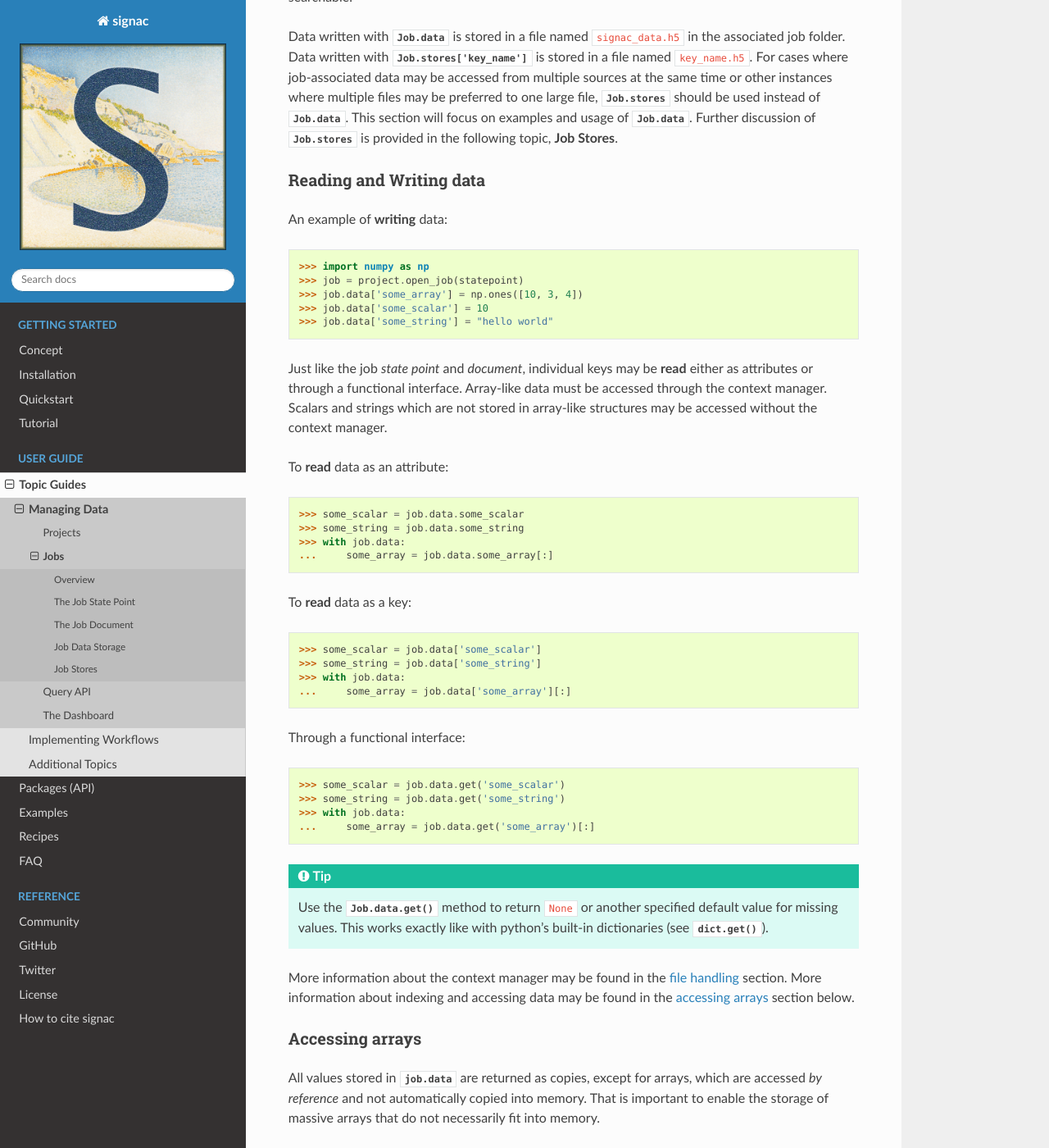
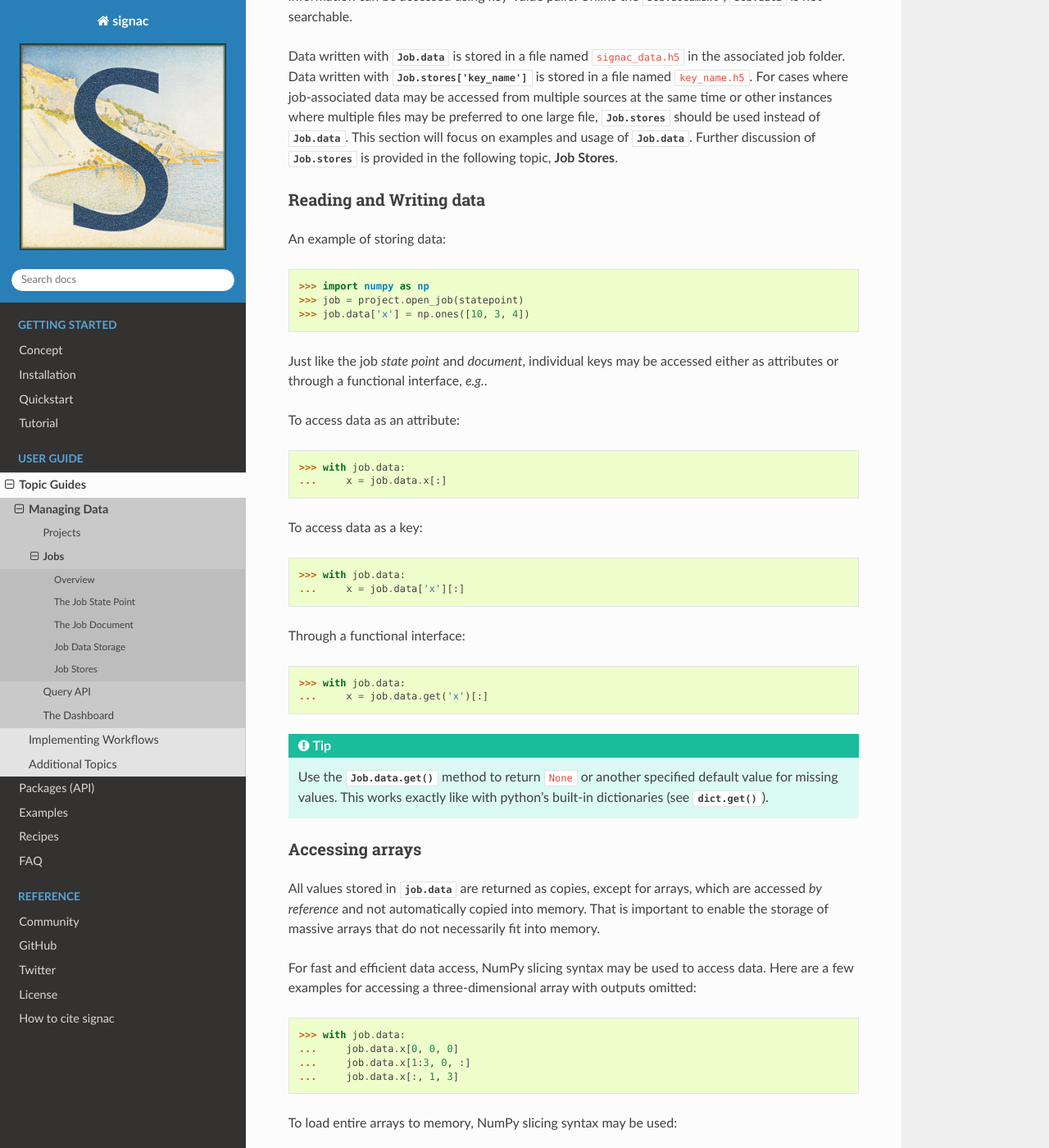
Before and after one commit to glotzerlab/signac-docs, a Sphinx documentation site: the page built from docs/source/jobs.rst, in a window 1280 px wide and 1400 px high, scrolled down 5540 px. Shown: the whole window at 82% size. Built offline with Sphinx 7.4.7 and the Read the Docs theme 2.0.0, drawn with Linux system fonts in a browser that asks for light colours; some of the changed text lies outside the part shown.

Commit message:
making small grammatical fixes

```diff
--- a/docs/source/jobs.rst
+++ b/docs/source/jobs.rst
@@ -13,12 +13,12 @@
 That directory is called the *job workspace* and contains **all data** associated with that particular job.
 Every job has a unique address called the *state point*.
 
-There are two ways to associated metadata with your job:
+There are two ways to access associated metadata with your job:
 
 1. As part of the :attr:`Job.statepoint` (aliased by :attr:`Job.sp`).
 2. As part of the :attr:`Job.document` (aliased by :attr:`Job.doc`).
 
-Both containers have the exact same (dict-like) interface and capabilities, both are indexed (that means searchable), but only the former represents the unique address of the job.
+Both containers have the exact same (dict-like) interface and capabilities, both are indexed (that means searchable), but only the state point represents the unique address of the job.
 In other words, all data associated with a particular job should be a direct or indirect function of the *state point*.
 
 .. important::
@@ -28,7 +28,7 @@
 However, you only have to add those parameters that are **actually changed** (or anticipated to be changed) to the *state point*.
 It is perfectly acceptable to hard-code parameters up until the point where you **actually change them**, at which point you would add them to the *state point* :ref:`retroactively <add-sp-keys>`.
 
-You can, but do not have to use the :class:`Job` interface to associate data with a job.
+You can, but do not have to, use the :class:`Job` interface to associate data with a job.
 Any file --with a name and format of your choosing-- that is stored within the job's workspace directory is considered *data associated with the job*.
 
 However, if you do choose to interact with the data through the :class:`Job` interface, there are four main ways of doing so:
@@ -121,7 +121,7 @@
 -------------------------
 
 As just mentioned, the state point of a job can be changed after initialization.
-A typical example where this may be necessary, is to add previously not needed state point keys.
+A typical example where this may be necessary is to add previously unneeded state point keys.
 Modifying a state point entails modifying the job id which means that the state point file needs to be rewritten and the job's workspace directory is renamed, both of which are computationally cheap operations.
 The user is nevertheless advised **to take great care when modifying a job's state point** since errors may render the data space **inconsistent**.
 
@@ -254,57 +254,43 @@
 Reading and Writing data
 ------------------------
 
-An example of **writing** data:
+An example of storing data:
 
 .. code-block:: python
 
     >>> import numpy as np
     >>> job = project.open_job(statepoint)
-    >>> job.data['some_array'] = np.ones([10, 3, 4])
-    >>> job.data['some_scalar'] = 10
-    >>> job.data['some_string'] = "hello world"
+    >>> job.data['x'] = np.ones([10, 3, 4])
 
 
-Just like the job *state point* and *document*, individual keys may be **read** either as attributes or through a functional interface.
-Array-like data must be accessed through the context manager.
-Scalars and strings which are not stored in array-like structures may be accessed without the context manager.
+Just like the job *state point* and *document*, individual keys may be accessed either as attributes or through a functional interface, *e.g.*.
 
-To **read** data as an attribute:
+To access data as an attribute:
 
 .. code-block:: python
 
-    >>> some_scalar = job.data.some_scalar
-    >>> some_string = job.data.some_string
     >>> with job.data:
-    ...     some_array = job.data.some_array[:]
+    ...     x = job.data.x[:]
 
-To **read** data as a key:
+To access data as a key:
 
 .. code-block:: python
 
-    >>> some_scalar = job.data['some_scalar']
-    >>> some_string = job.data['some_string']
     >>> with job.data:
-    ...     some_array = job.data['some_array'][:]
+    ...     x = job.data['x'][:]
 
 Through a functional interface:
 
 .. code-block:: python
 
-    >>> some_scalar = job.data.get('some_scalar')
-    >>> some_string = job.data.get('some_string')
     >>> with job.data:
-    ...     some_array = job.data.get('some_array')[:]
+    ...     x = job.data.get('x')[:]
 
 .. tip::
 
      Use the :py:meth:`Job.data.get` method to return ``None`` or another specified default value for missing values. This works exactly like with python's built-in dictionaries (see :py:meth:`dict.get`).
 
-More information about the context manager may be found in the :ref:`file handling <file-handling>` section.
-More information about indexing and accessing data may be found in the :ref:`accessing arrays <accessing-arrays>` section below.
-
 .. _accessing-arrays:
-
 Accessing arrays
 ----------------
 
@@ -317,16 +303,16 @@
 .. code-block:: python
 
     >>> with job.data:
-    ...     job.data.some_array[0, 0, 0]
-    ...     job.data.some_array[1:3, 0, :]
-    ...     job.data.some_array[:, 1, 3]
+    ...     job.data.x[0, 0, 0]
+    ...     job.data.x[1:3, 0, :]
+    ...     job.data.x[:, 1, 3]
 
 To load entire arrays to memory, NumPy slicing syntax may be used:
 
 .. code-block:: python
 
     >>> with job.data:
-    ...     some_array = job.data.some_array[:]
+    ...     x = job.data.x[:]
 
 NumPy slicing (ie. the ``[:]`` operator) may be used to load array-like and text data.
 It cannot be used to load scalar values.
@@ -334,12 +320,10 @@
 
 .. code-block:: python
 
-    >>> some_scalar = job.data.some_scalar[()]
-    >>> with job.data:
-    ..      some_array = job.data.some_array[()]
+    >> with job.data:
+    ..      x = job.data.x[()]
 
 A caveat of the explicit memory copy operator ``[()]`` is that it cannot be used to load strings.
-
 Generally, the :py:attr:`job.data` container is intended for large numerical or text data.
 Information which needs to be searchable and scalars should be stored in the :ref:`job document <project-job-document>`.
 
@@ -395,12 +379,11 @@
     >>> for key in group:
     ...     group[key][:]
 
-.. _file-handling:
 
 File handling
 -------------
 
-The underlying HDF5 file is openend and flushed after each read- and write-operation.
+The underlying HDF5 file is opened and flushed after each read- and write-operation.
 You can keep the file explicitily open using a context manager.
 The file is only opened and flushed once in the following example:
 
@@ -408,7 +391,7 @@
 
     >>> with job.data:
     ...     job.data['hello'] = 'world'
-    ...     print(job.data.some_array)
+    ...     print(job.data.x)
     ...
 
 The default open-mode is append ("a"), but you can override the open-mode, by using the :meth:`signac.H5Store.open` function explicitly.
@@ -417,7 +400,7 @@
 .. code-block:: python
 
     >>> with job.data.open(mode='r'):
-    ...     print(job.data.some_array)
+    ...     print(job.data.x)
 
 Explicitly opening the underlying file by either using the context manager or the ``open()`` function is required when reading and writing arrays, such as ``numpy.arrays``.
 Please see the :ref:`accessing arrays <accessing-arrays>` section for details on accessing arrays.
```
